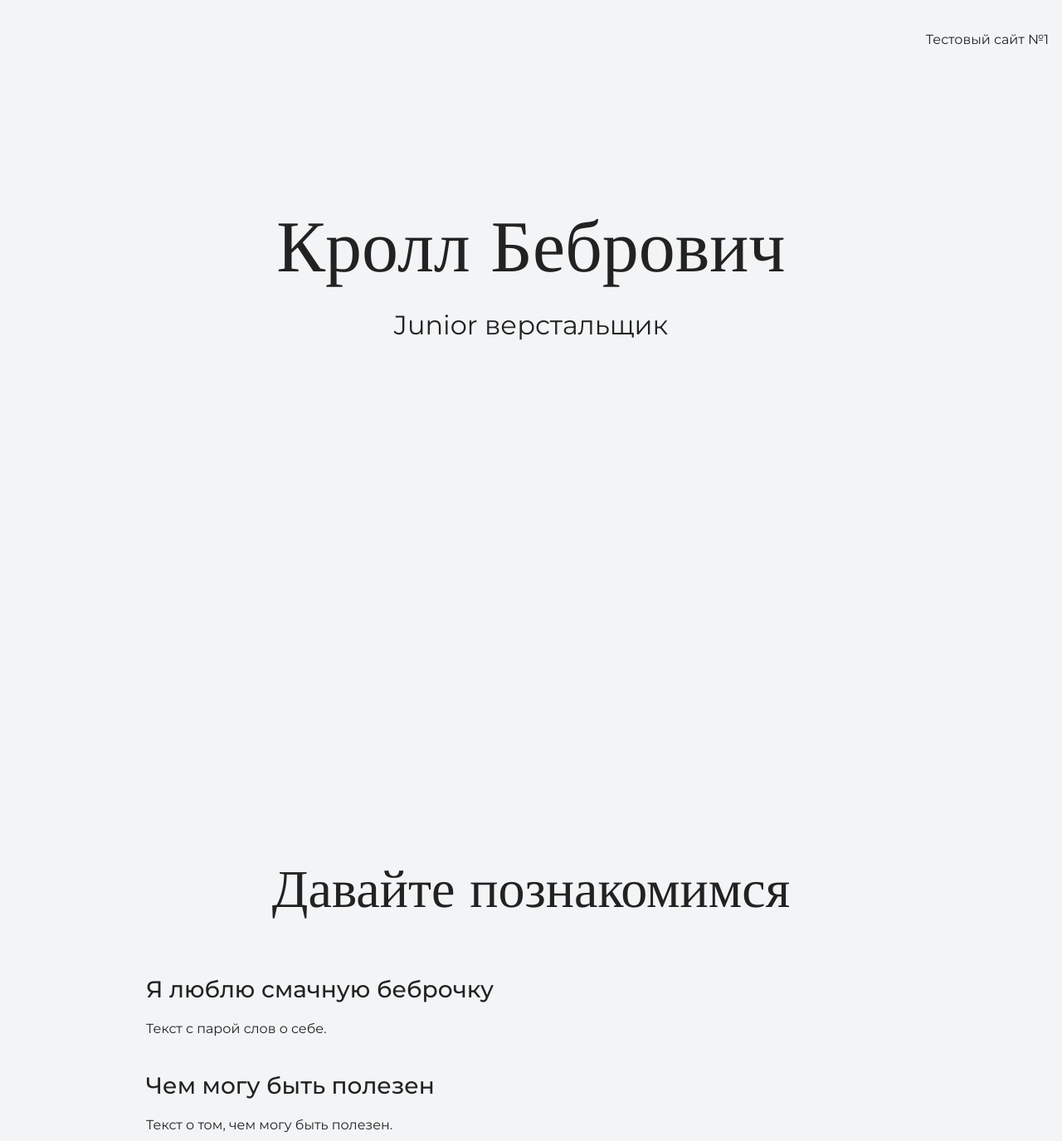
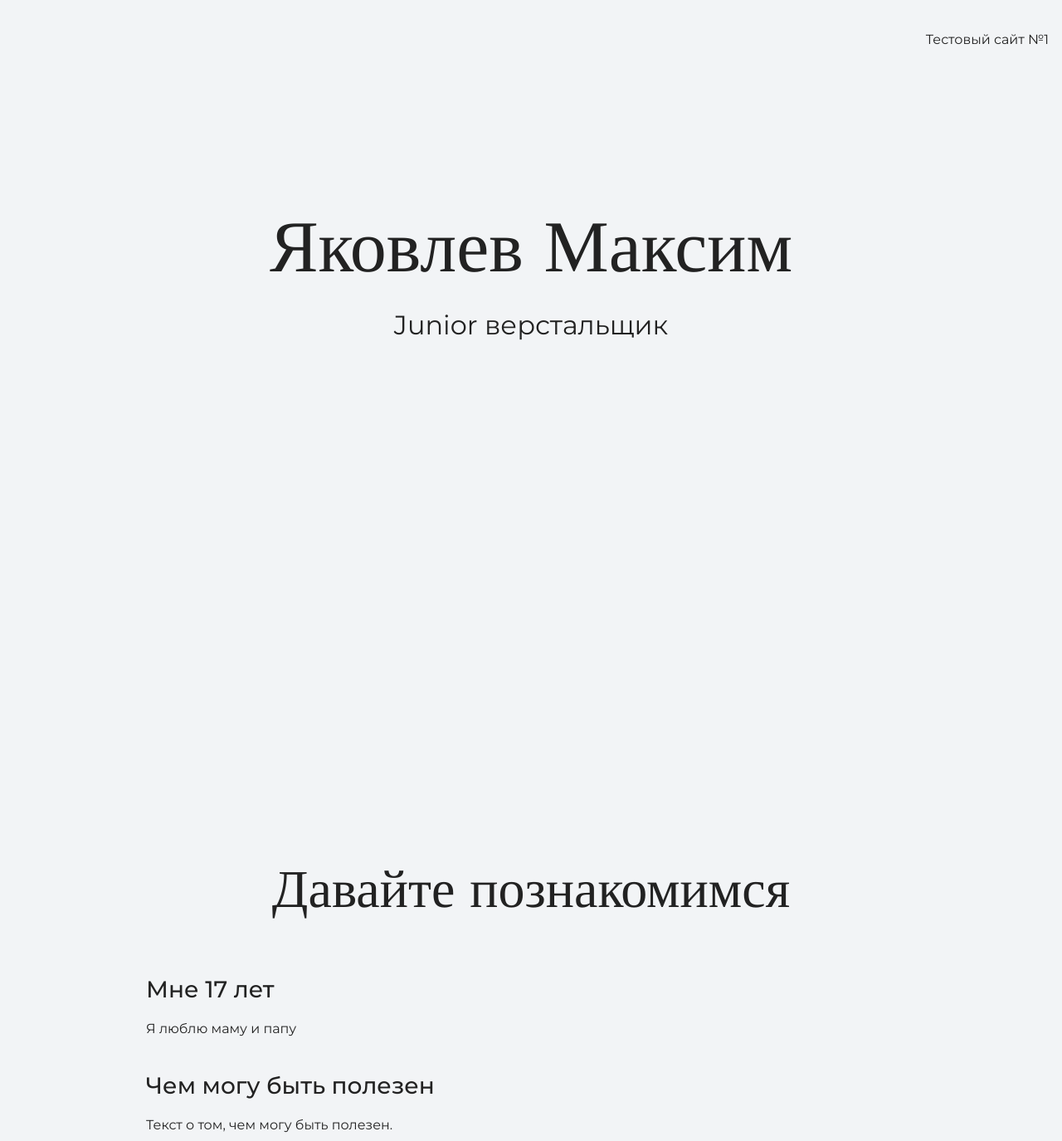
Before and after one commit to Shotboll/my-site, a plain HTML site: page index.html in a window 1280 px wide. Shown: the top 1375 px of the page at 83% size. Drawn offline with nearby package versions, Linux system fonts and the light colour scheme.

Commit message:
обновил содержание

```diff
--- a/index.html
+++ b/index.html
@@ -16,7 +16,7 @@
 
     <section class="hero-image">
 	<div class='container'>
-      <h1 class="heading">Кролл Бебрович</h1>
+      <h1 class="heading">Яковлев Максим</h1>
       <p>Junior верстальщик</p>
 	</div>
     </section>
@@ -24,8 +24,8 @@
     <section class="intro">
 	<div class='container'>
       <h2 class="subheading">Давайте познакомимся</h2>
-      <h3>Я люблю смачную беброчку</h3>
-      <p>Текст с парой слов о себе.</p>
+      <h3>Мне 17 лет</h3>
+      <p>Я люблю маму и папу</p>
       <h3>Чем могу быть полезен</h3>
       <p>Текст о том, чем могу быть полезен.</p>
 	</div>
```
